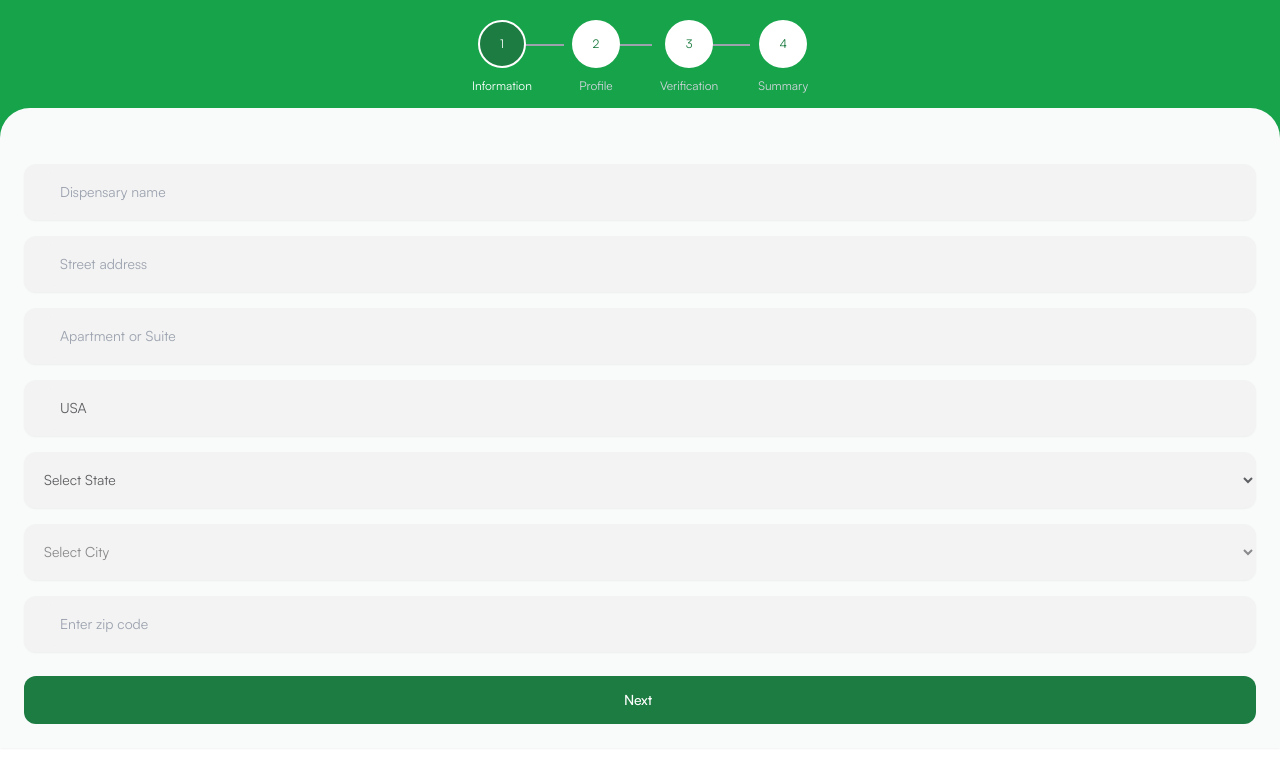
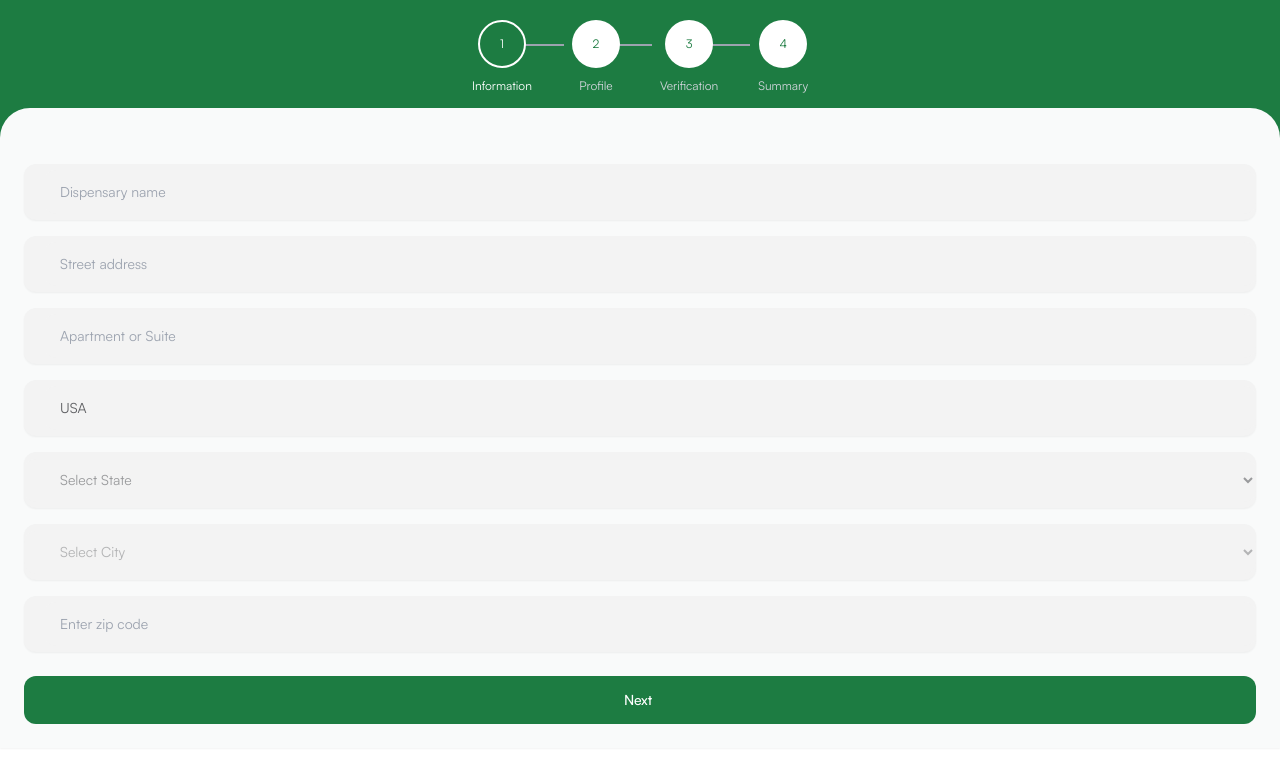
Before and after one commit to dignitestudios-dev/BuzzHub-SignUp, a React (Vite) app: page /userinfo in a window 1280 px wide. Shown: the top 762 px of the page. Built offline with nearby package versions, Linux system fonts and the light colour scheme.

Commit message:
Change color and add radius value

```diff
--- a/src/components/SelectField.jsx
+++ b/src/components/SelectField.jsx
@@ -26,7 +26,7 @@ const SelectField = ({
             value={value}
             onChange={handleChange}
             // {...register}
-            className="w-full text-sm text-secondary placeholder:font-normal font-normal px-4 lg:py-3 md:py-2 py-3 my-2 rounded-xl outline-none bg-light"
+            className="w-full text-sm text-[#5e5f6299] placeholder:font-normal font-normal px-8 lg:py-3 md:py-2 py-3 my-2 rounded-xl outline-none bg-light"
           >
             <option value="" label={`Select ${label}`}  disabled hidden/>
             {options?.map((option, index) => (
--- a/src/components/UserProfile.jsx
+++ b/src/components/UserProfile.jsx
@@ -25,6 +25,7 @@ const UserProfile = ({
     console.log(data);
     handleNext();
   };
+  const deliveryRadiusValue = watch("deliveryRadius");
 
   const watchedPickupType = watch("pickupType", []);
   const handleImageChange = (event) => {
@@ -182,7 +183,7 @@ const UserProfile = ({
         </div>
       </div>
       <div className="w-full flex flex-col justify-center rounded-[12px] p-3 items-start mt-3 bg-[#F3F3F3] h-[88px] ">
-        <p className="text-[13px] font-[400] mb-3">Delivery Radius (miles)</p>
+        <p className="text-[13px] font-[400] mb-3">Delivery Radius <span className="text-[13px]">({deliveryRadiusValue})</span></p>
 
         <input
           type="range"
--- a/src/pages/UserInfo.jsx
+++ b/src/pages/UserInfo.jsx
@@ -104,7 +104,7 @@ const UserInfo = () => {
   };
 
   return (
-    <div className="flex flex-col justify-center bg-green-600 items-center h-full w-full  ">
+    <div className="flex flex-col justify-center bg-[#1d7c42] items-center h-full w-full  ">
       <div className="flex pt-5 gap-10">
         {sections.map((value, index) => (
           <div
```
